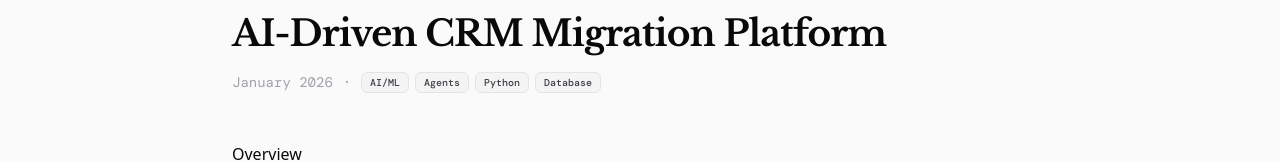
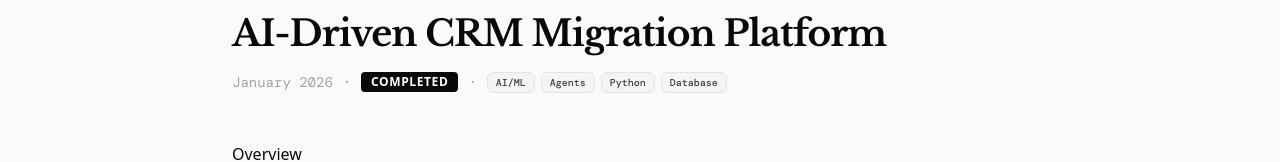
Before and after one commit to mereksor/Portfolio-Project, a Next.js app: page /projects/db-migration-agent in a window 1280 px wide. Shown: the part 183-345 px from the top of the page. Built offline with nearby package versions, Linux system fonts and the light colour scheme; no server answers; a web font is replaced by a local one.

Commit message:
fix: render Completed and In Design badges on project detail page

```diff
--- a/src/app/projects/[slug]/page.tsx
+++ b/src/app/projects/[slug]/page.tsx
@@ -82,6 +82,22 @@ export default async function ProjectPage({
             </span>
           </>
         )}
+        {project.status === "completed" && (
+          <>
+            <span className="text-ink-faint">·</span>
+            <span className="inline-block rounded bg-ink px-2.5 py-0.5 text-xs font-semibold uppercase tracking-wider text-white">
+              Completed
+            </span>
+          </>
+        )}
+        {project.status === "in-design" && (
+          <>
+            <span className="text-ink-faint">·</span>
+            <span className="inline-block rounded bg-bg-muted px-2.5 py-0.5 text-xs font-semibold uppercase tracking-wider text-ink-secondary">
+              In Design
+            </span>
+          </>
+        )}
         <span className="text-ink-faint">·</span>
         <div className="flex flex-wrap gap-1.5">
           {project.tags.map((tag) => (
```
